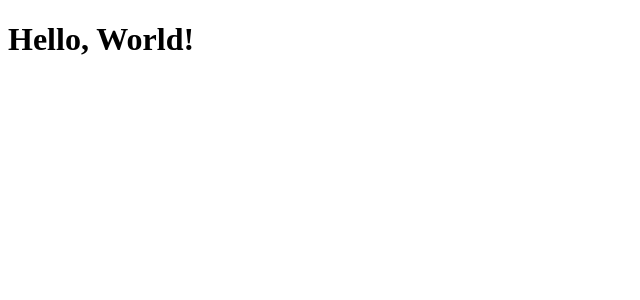
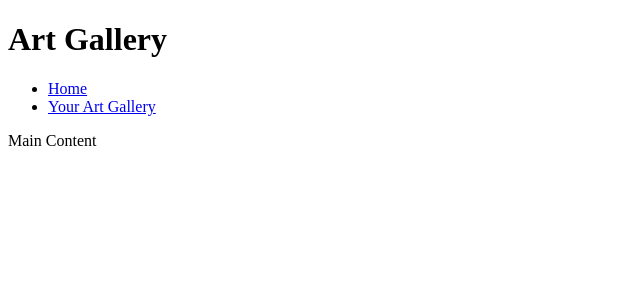
Before and after one commit to rajwinderb/art-gallery-fe, a React (Create React App) app: page / in a window 1280 px wide. Shown: the top 300 px of the page, without its empty margins (0-640 px from the left). Built offline with nearby package versions, Linux system fonts and the light colour scheme.

Commit message:
finish basic structure

```diff
--- a/package.json
+++ b/package.json
@@ -6,6 +6,7 @@
   "dependencies": {
     "react": "^17.0.2",
     "react-dom": "^17.0.2",
+    "react-router-dom": "^6.2.1",
     "react-scripts": "4.0.3",
     "typescript": "^4.1.2"
   },
--- a/src/App.tsx
+++ b/src/App.tsx
@@ -1,7 +1,35 @@
-import { greet } from "./utils/greet";
+import { BrowserRouter as Router, Routes, Route } from "react-router-dom";
+import AppHeader from "./components/AppHeader";
+import MainContent from "./components/MainContent";
+import UserGallery from "./routes/UserGallery";
 
 function App(): JSX.Element {
-  return <h1>{greet("World")}</h1>;
+  return (
+    <div className="App">
+      <Router>
+        <Routes>
+          <Route
+            path="/"
+            element={
+              <>
+                <AppHeader />
+                <MainContent />
+              </>
+            }
+          />
+          <Route
+            path="/your-art-gallery"
+            element={
+              <>
+                <AppHeader />
+                <UserGallery />
+              </>
+            }
+          />
+        </Routes>
+      </Router>
+    </div>
+  );
 }
 
 export default App;
--- a/src/components/NavBar.tsx
+++ b/src/components/NavBar.tsx
@@ -1,7 +1,18 @@
 export default function NavBar(): JSX.Element {
+  // const baseURL = "http://localhost:3000/";
+
+  const baseURL = "https://art-galley.netlify.app/";
+
   return (
     <nav>
-      <p>nav bar</p>
+      <ul className="NavBar">
+        <li>
+          <a href={`${baseURL}`}>Home</a>
+        </li>
+        <li>
+          <a href={`${baseURL}your-art-gallery`}>Your Art Gallery</a>
+        </li>
+      </ul>
     </nav>
   );
 }
--- a/src/routes/UserGallery.tsx
+++ b/src/routes/UserGallery.tsx
@@ -1,4 +1,7 @@
+import { useNavigate } from "react-router-dom";
+
 export default function UserGallery(): JSX.Element {
+  useNavigate();
   return (
     <div className="UserGallery">
       <p>User Gallery</p>
```
Also changed, not shown: 2 other files (tests, documents, lock files or other folders).
